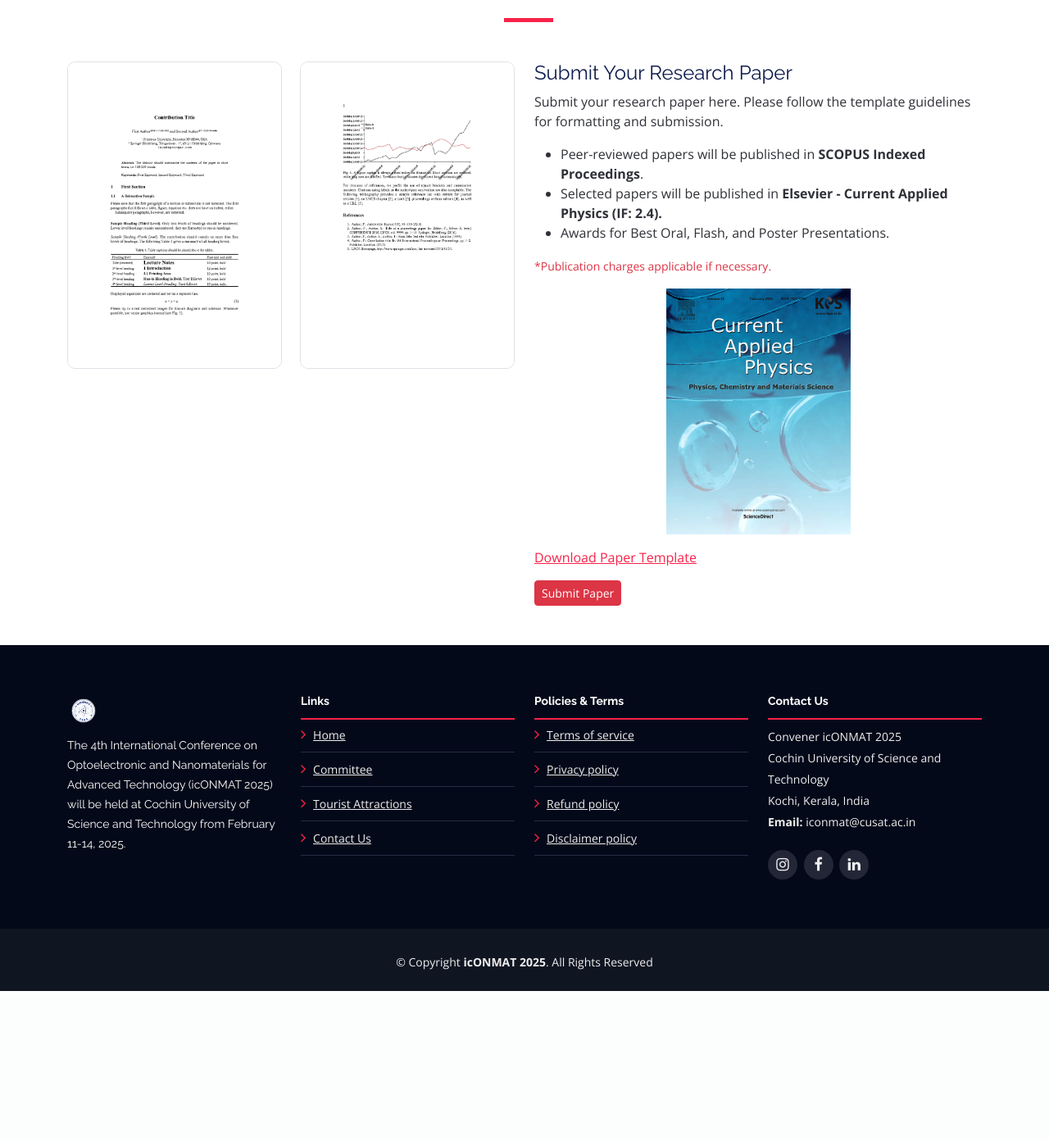
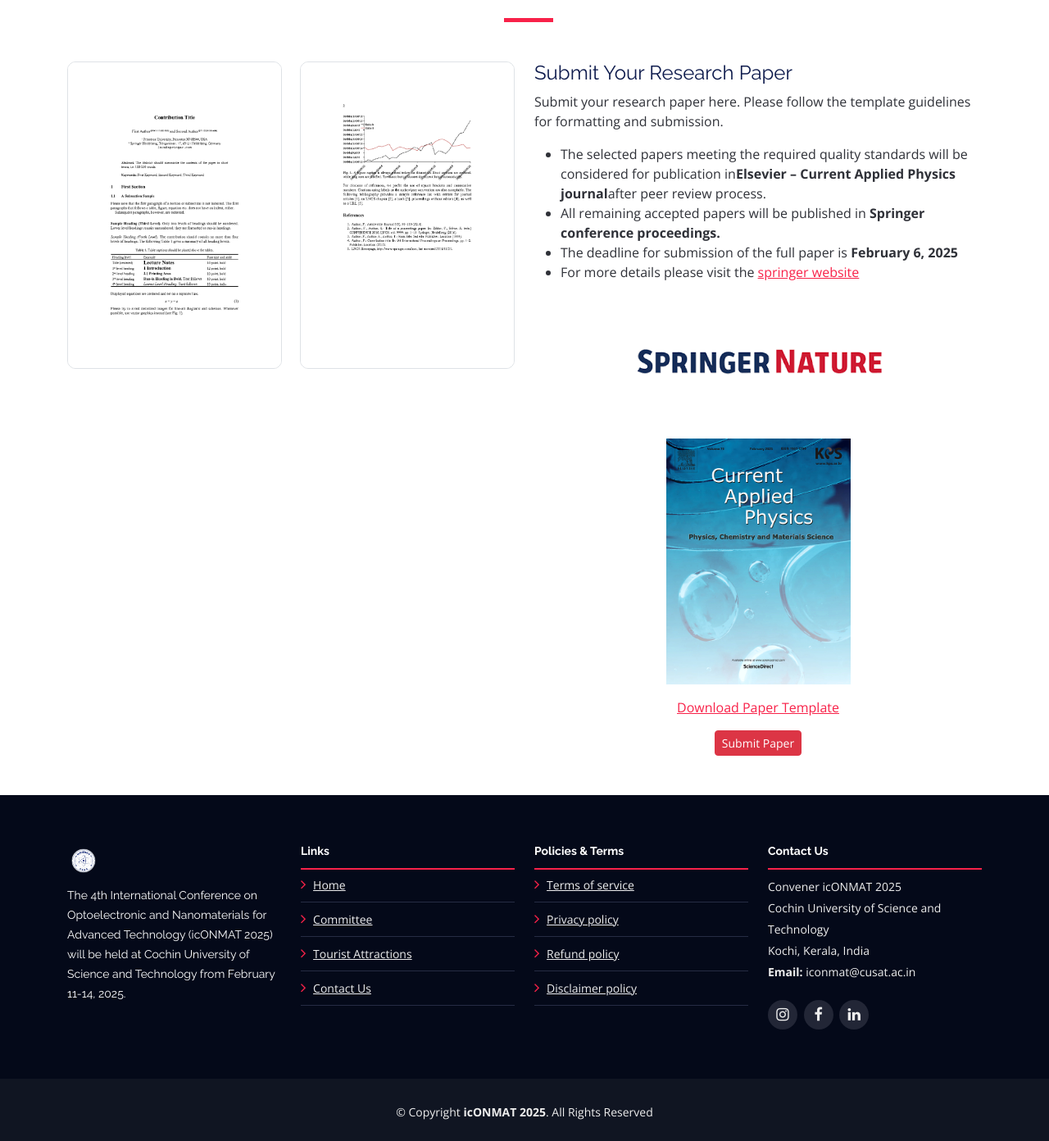
Before and after one commit to VarshaShaheen/IconMat, a Django app: template templates/abstract/full_paper_details.html in a window 1280 px wide. Shown: the part 594-1986 px from the top of the page at 82% size. Before the commit the page ends 1803 px from the top, so only its background shows below. Run offline with Django 5.2, Linux system fonts and the light colour scheme; the template is opened without the code that fills it, so the values that code supplies are empty; parts of the project's set-up code (start-up, migrations or seed data) failed here and were passed over; some libraries are stand-ins or nearby versions.

Commit message:
fix: content

```diff
--- a/templates/abstract/full_paper_details.html
+++ b/templates/abstract/full_paper_details.html
@@ -33,27 +33,36 @@
                 <!-- Submission Dates Box -->
                 <div class="mt-3">
                     <ul>
-                        <li>Peer-reviewed papers will be published in <strong>SCOPUS Indexed Proceedings</strong>.</li>
-                        <li>Selected papers will be published in <strong>Elsevier - Current Applied Physics (IF:
-                            2.4).</strong></li>
-                        <li>Awards for Best Oral, Flash, and Poster Presentations.</li>
+                        <li>The selected papers meeting the required quality standards will be considered for
+                            publication in<strong>Elsevier – Current Applied Physics journal</strong>after peer review
+                            process.
+                        </li>
+                        <li>All remaining accepted papers will be published in<strong> Springer conference proceedings.
+                        </strong></li>
+                        <li>The deadline for submission of the full paper is <strong>February 6, 2025 </strong></li>
+                        <li> For more details please visit the <a href="https://www.springer.com/gp/authors-editors/conference-proceedings/conference-proceedings-guidelines">springer website</a></li>
                     </ul>
-                    <small class="text-danger">*Publication charges applicable if necessary.</small>
 
-                    <div class="text-center mt-3">
+                    <div class="text-center d-flex flex-column align-items-center mt-3">
+                        <img src="{% static 'img/springer.png' %}" alt="Springer Logo"
+                             class="img-fluid mb-3" style="max-height: 300px;">
                         <img src="{% static 'img/current_applied_phy.jpg' %}" alt="Current Applied Physics Journal"
                              class="img-fluid" style="max-height: 300px;">
                     </div>
+
                 </div>
+
+                <div class="d-flex flex-column align-items-center justify-content-center ">
 
                 <!-- Download and Submit Links -->
                 <a class="mt-3" target="_blank" href="{% static 'files/full_paper_template.docm' %}">
                     Download Paper Template
                 </a>
-                <a class="btn btn-danger btn-sm mt-3 align-self-start" target="_blank"
+                <a class="btn btn-danger btn-sm mt-3" target="_blank"
                    href="{% url 'full_paper_submission' %}">
                     Submit Paper
                 </a>
+                    </div>
             </div>
         </div>
 
```
Also changed, not shown: static/img/springer.png (added).
